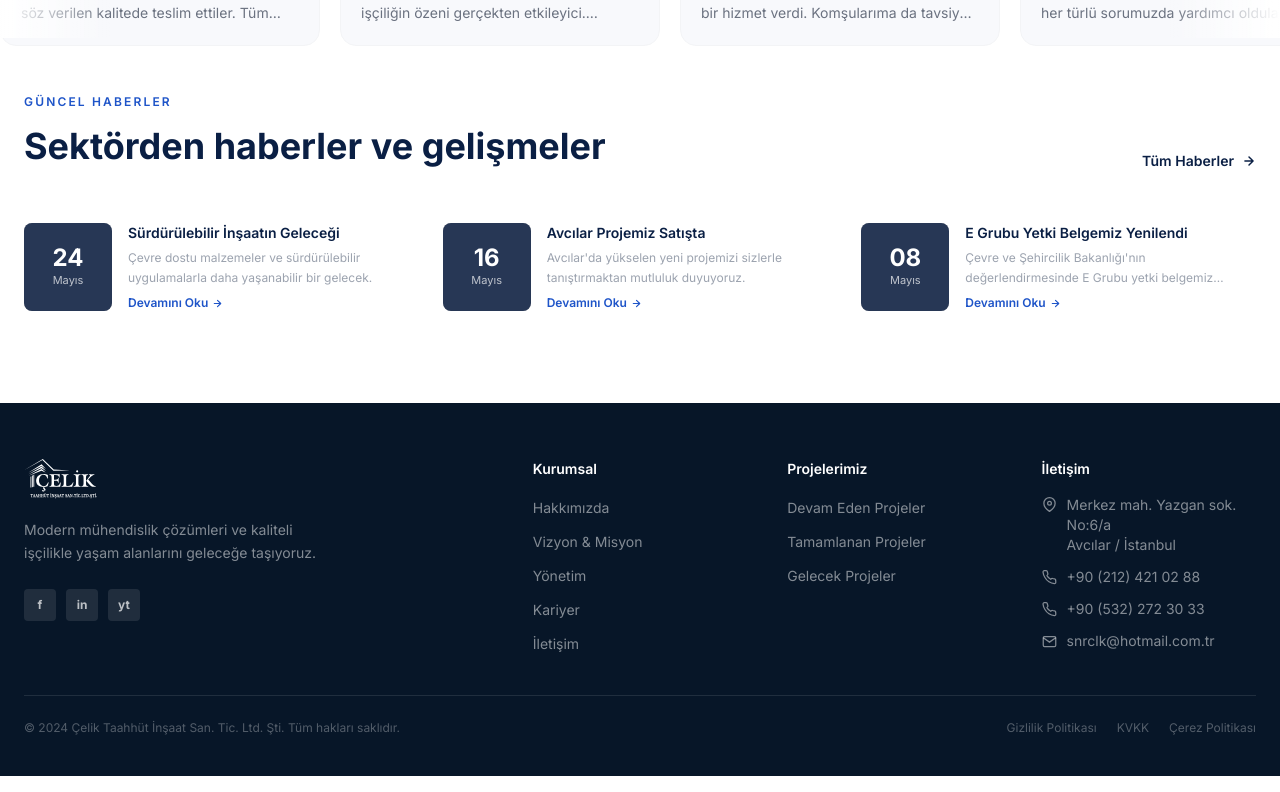
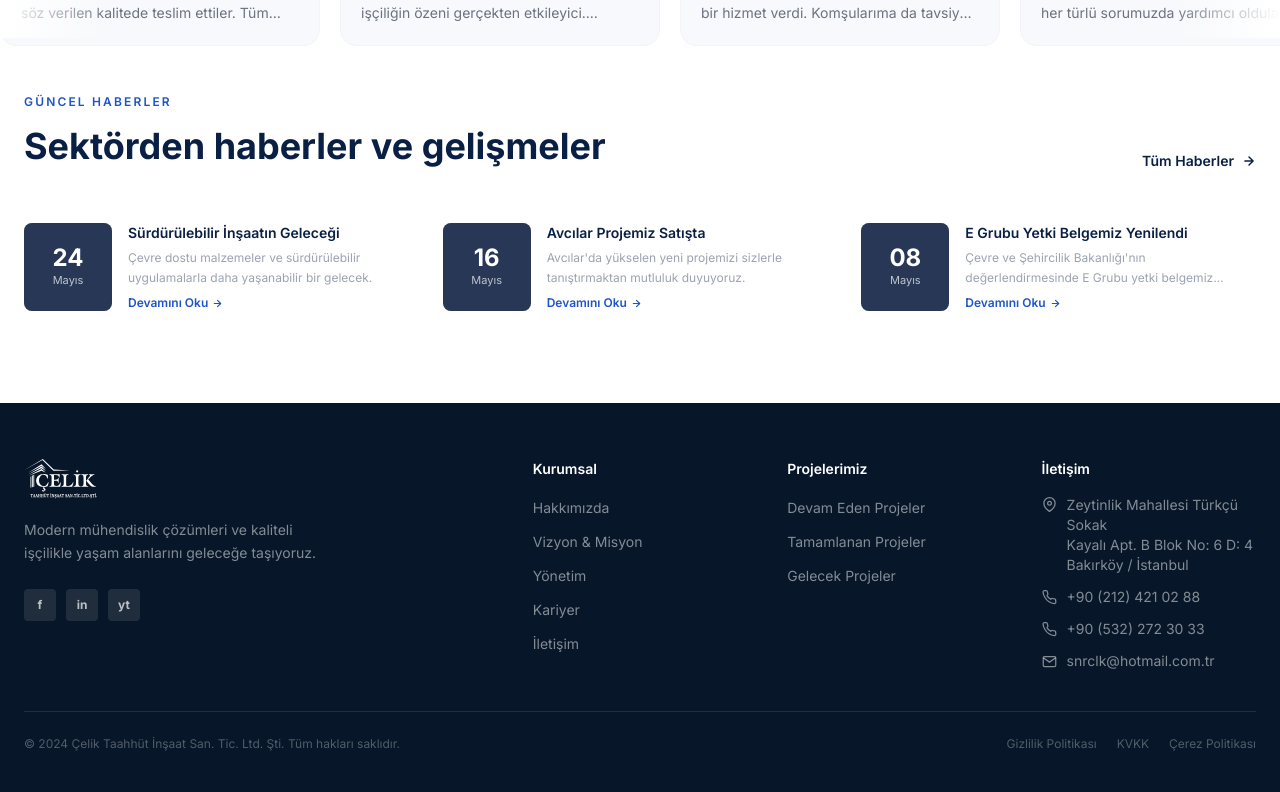
Before and after one commit to dagemre/celik-web, a Next.js app: page / in a window 1280 px wide. Shown: the part 2382-3174 px from the top of the page. Built offline with nearby package versions, Linux system fonts and the light colour scheme; grey boxes are pictures that could not be loaded.

Commit message:
fix: footer adresi güncellendi - Zeytinlik Mah. Bakırköy

```diff
--- a/components/Footer.tsx
+++ b/components/Footer.tsx
@@ -78,7 +78,7 @@ export default function Footer() {
                 <svg width="15" height="15" className="mt-0.5 flex-shrink-0" viewBox="0 0 24 24" fill="none" stroke="currentColor" strokeWidth="2">
                   <path d="M21 10c0 7-9 13-9 13s-9-6-9-13a9 9 0 0 1 18 0z"/><circle cx="12" cy="10" r="3"/>
                 </svg>
-                Merkez mah. Yazgan sok. No:6/a<br />Avcılar / İstanbul
+                Zeytinlik Mahallesi Türkçü Sokak<br />Kayalı Apt. B Blok No: 6 D: 4<br />Bakırköy / İstanbul
               </li>
               <li>
                 <a href="tel:+902124210288" className="flex items-center gap-2.5 text-white/50 hover:text-white text-sm transition-colors">
```
